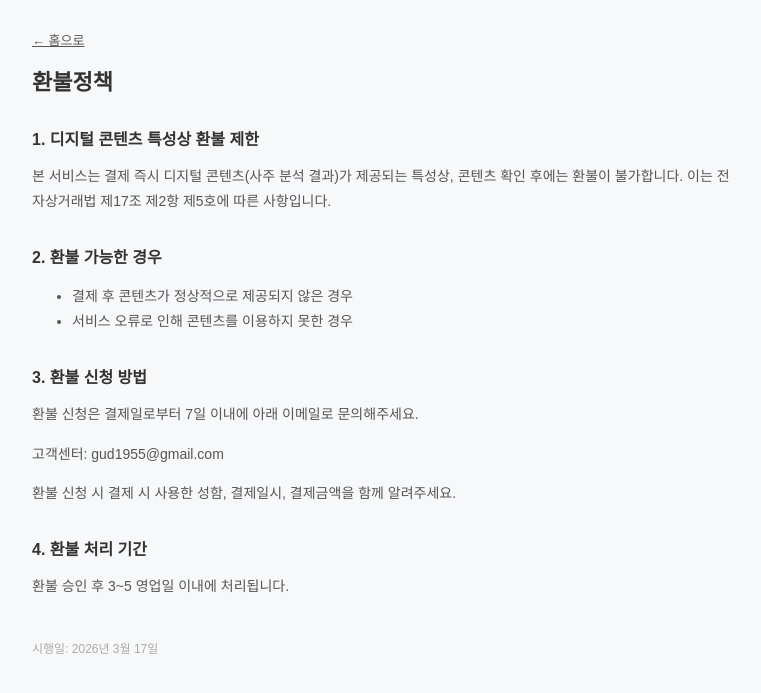
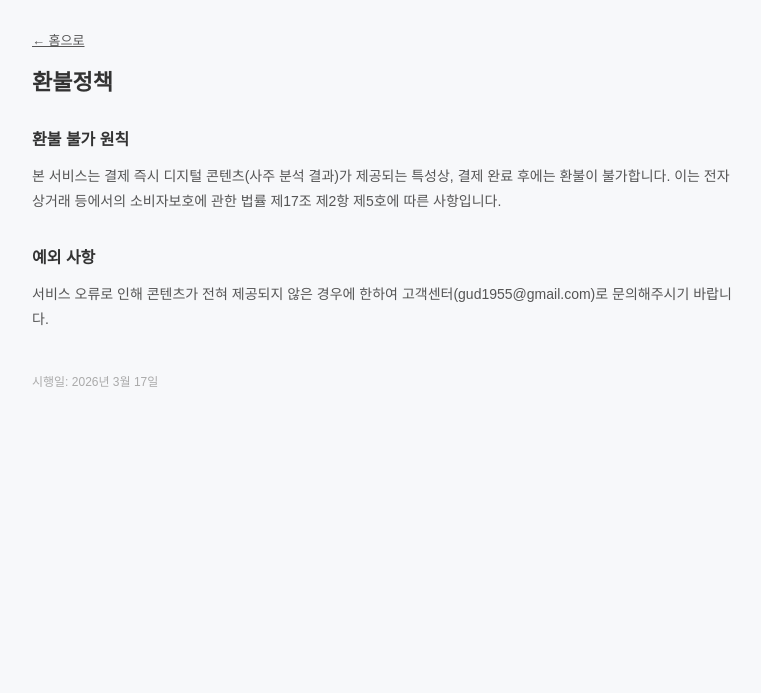
Before and after one commit to gud1955-sudo/yudoryeong, a Flask app: page /refund in a window 1280 px wide. Shown: the top 693 px of the page, without its empty margins (258-1019 px from the left). Run offline with Flask 3, Linux system fonts and the light colour scheme.

Commit message:
fix: simplify refund policy to no-refund

```diff
--- a/templates/refund.html
+++ b/templates/refund.html
@@ -16,22 +16,11 @@
 <a href="/">← 홈으로</a>
 <h1>환불정책</h1>
 
-<h2>1. 디지털 콘텐츠 특성상 환불 제한</h2>
-<p>본 서비스는 결제 즉시 디지털 콘텐츠(사주 분석 결과)가 제공되는 특성상, 콘텐츠 확인 후에는 환불이 불가합니다. 이는 전자상거래법 제17조 제2항 제5호에 따른 사항입니다.</p>
+<h2>환불 불가 원칙</h2>
+<p>본 서비스는 결제 즉시 디지털 콘텐츠(사주 분석 결과)가 제공되는 특성상, 결제 완료 후에는 환불이 불가합니다. 이는 전자상거래 등에서의 소비자보호에 관한 법률 제17조 제2항 제5호에 따른 사항입니다.</p>
 
-<h2>2. 환불 가능한 경우</h2>
-<ul>
-  <li>결제 후 콘텐츠가 정상적으로 제공되지 않은 경우</li>
-  <li>서비스 오류로 인해 콘텐츠를 이용하지 못한 경우</li>
-</ul>
-
-<h2>3. 환불 신청 방법</h2>
-<p>환불 신청은 결제일로부터 7일 이내에 아래 이메일로 문의해주세요.</p>
-<p>고객센터: gud1955@gmail.com</p>
-<p>환불 신청 시 결제 시 사용한 성함, 결제일시, 결제금액을 함께 알려주세요.</p>
-
-<h2>4. 환불 처리 기간</h2>
-<p>환불 승인 후 3~5 영업일 이내에 처리됩니다.</p>
+<h2>예외 사항</h2>
+<p>서비스 오류로 인해 콘텐츠가 전혀 제공되지 않은 경우에 한하여 고객센터(gud1955@gmail.com)로 문의해주시기 바랍니다.</p>
 
 <p style="margin-top:40px;font-size:12px;color:#aaa;">시행일: 2026년 3월 17일</p>
 </body>
```
